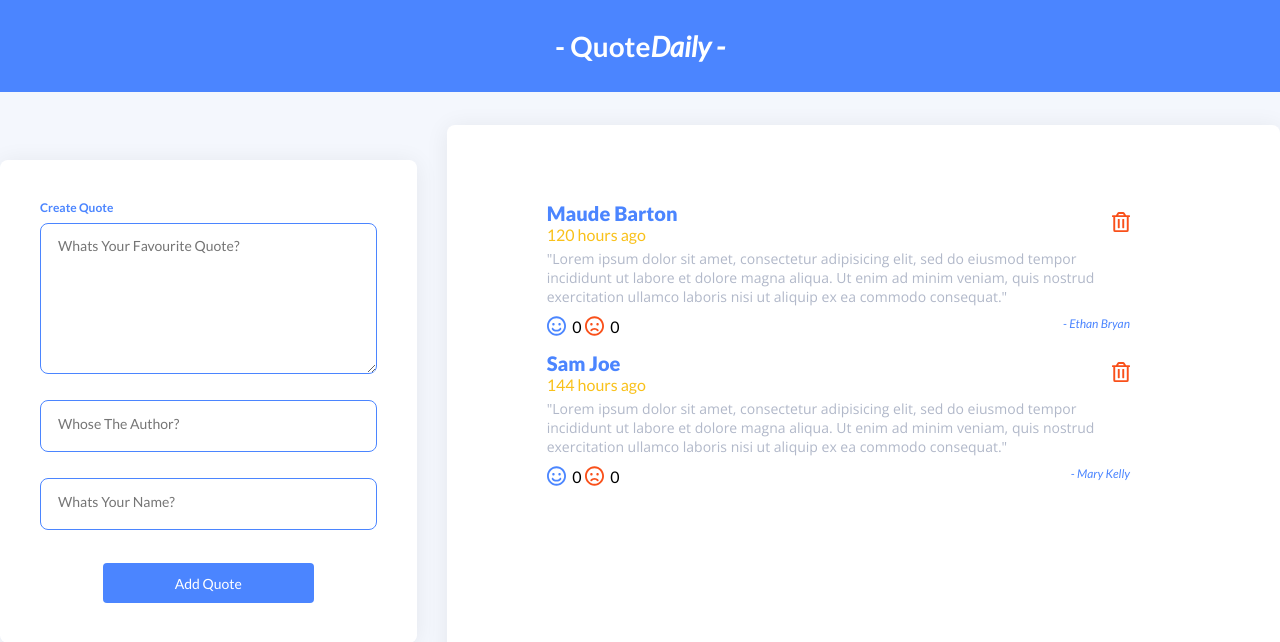
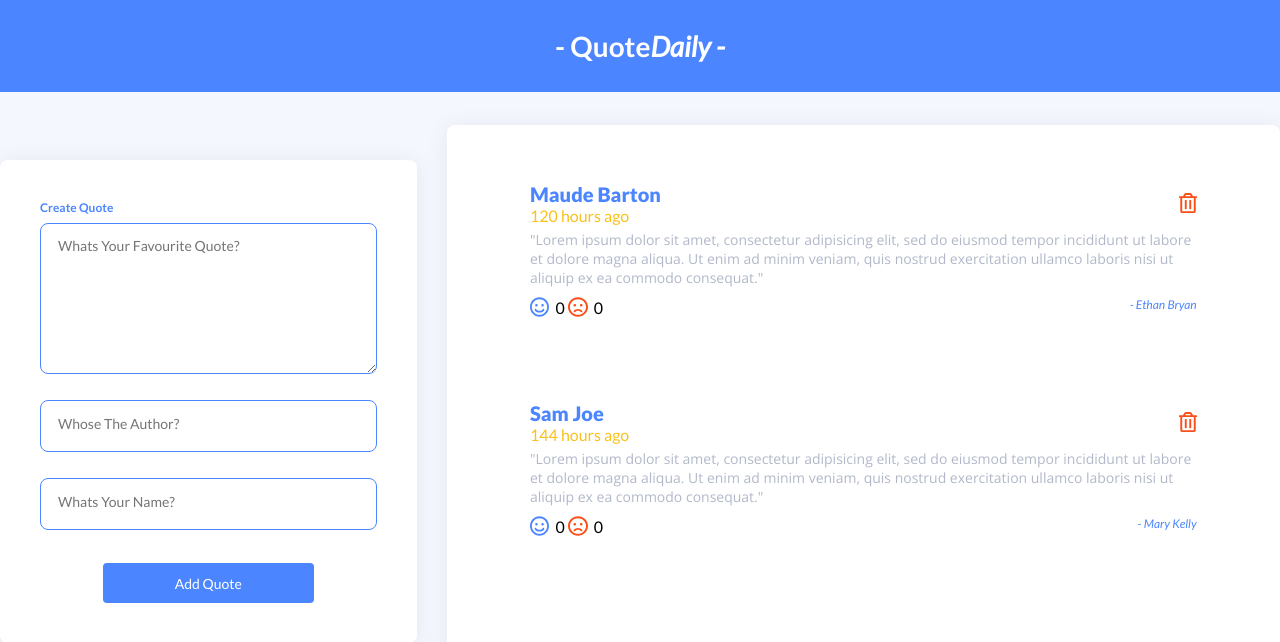
Before and after one commit to imekenye/Quotes-generator, an Angular app: page / in a window 1280 px wide. Shown: the top 642 px of the page. Built offline with nearby package versions, Linux system fonts and the light colour scheme.

Commit message:
Adjust height,width and padding

```diff
--- a/src/app/quote-details/quote-details.component.scss
+++ b/src/app/quote-details/quote-details.component.scss
@@ -1,9 +1,10 @@
 @import url('https://fonts.googleapis.com/css?family=Open+Sans');
 
 .quote-details {
-  height: 10rem;
-  width: 70%;
-  margin: 3.6rem 10rem;
+  height: 5%;
+  width: 100%;
+  padding: 2% 10%;
+  // margin: 3.6rem 10rem;
 
 }
 
```
